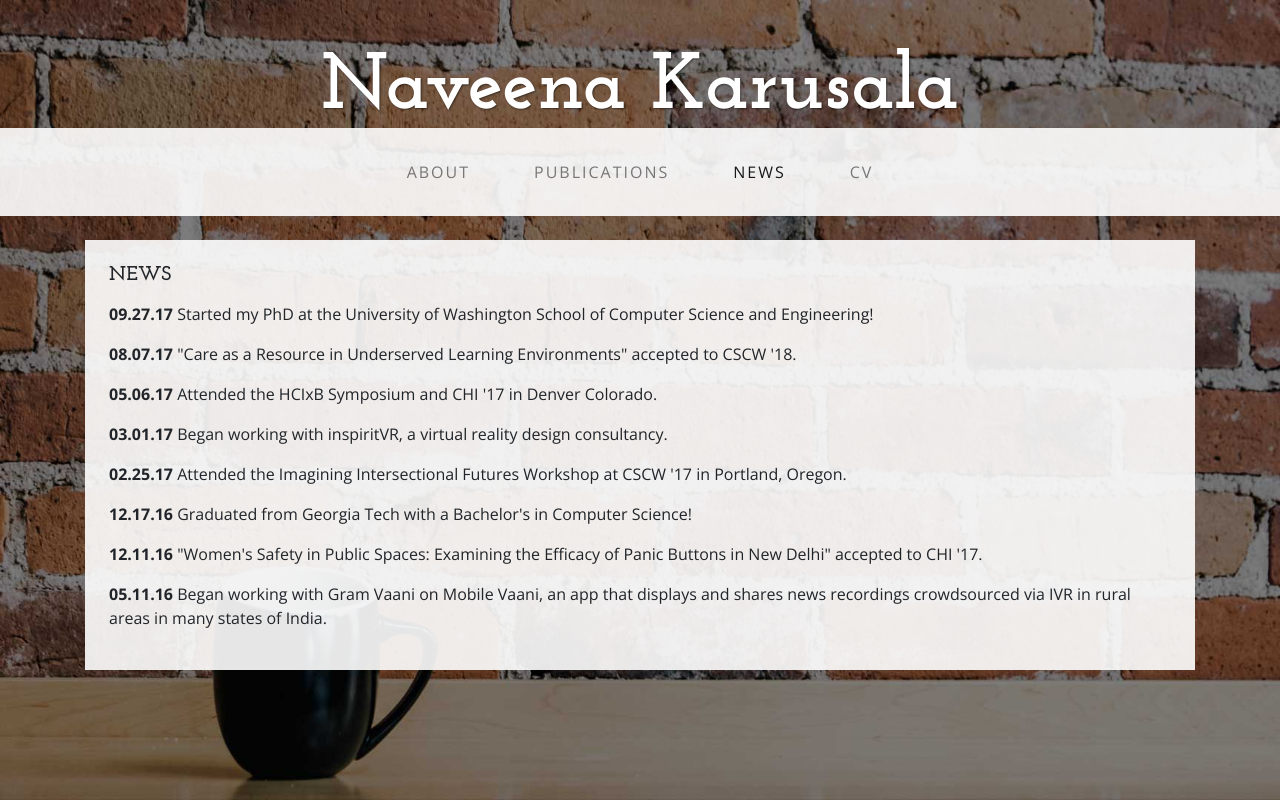
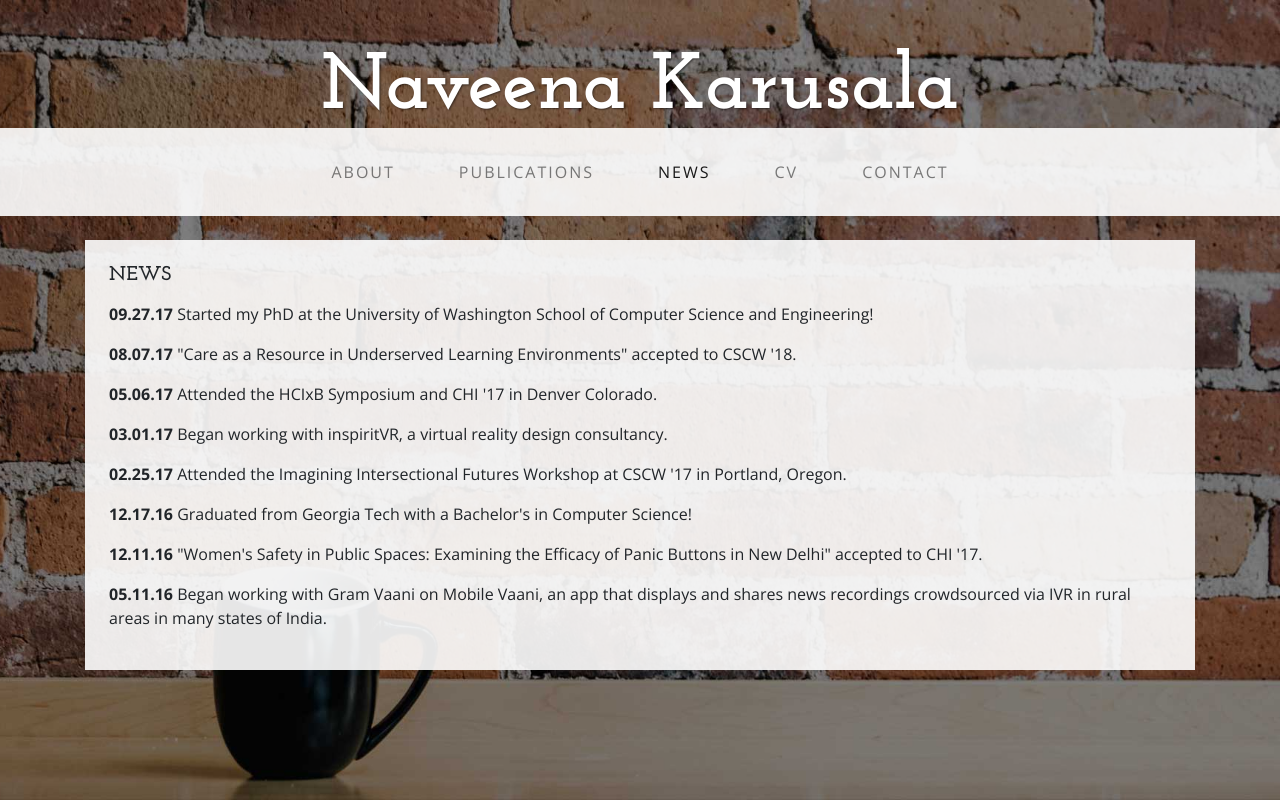
Before and after one commit to nkarusala/nkarusala.github.io, a website: page news.html in a window 1280 px wide. Drawn offline with nearby package versions, Linux system fonts and the light colour scheme.

Commit message:
Update news.html

```diff
--- a/news.html
+++ b/news.html
@@ -50,6 +50,9 @@
             <li class="nav-item px-lg-4">
               <a class="nav-link text-uppercase text-expanded" href="cv.html">CV</a>
             </li>
+            <li class="nav-item px-lg-4">
+              <a class="nav-link text-uppercase text-expanded" href="contact.html">Contact</a>
+            </li>
           </ul>
         </div>
       </div>
```
